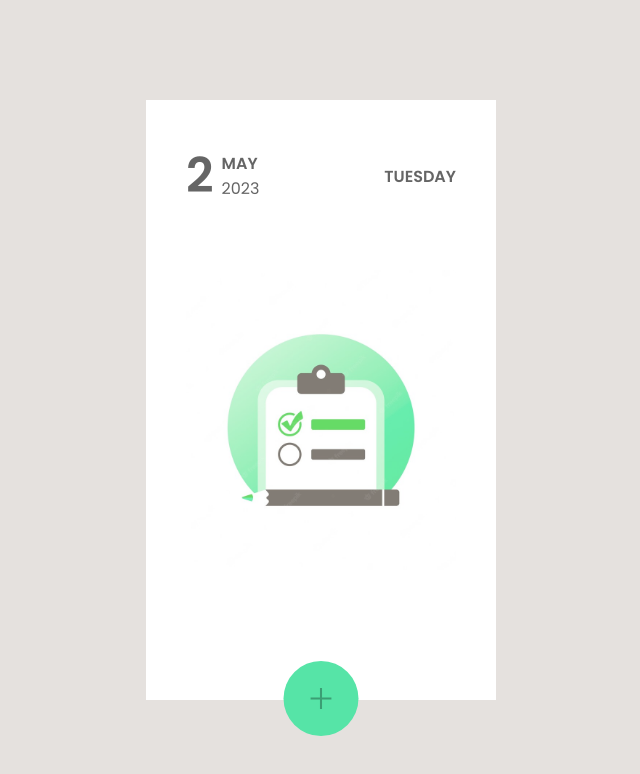
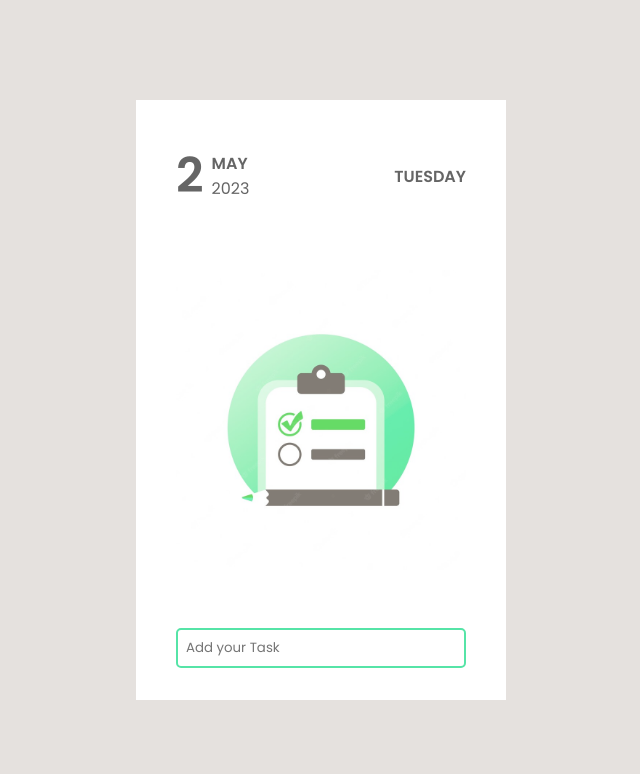
Before and after one commit to Kashyap2701/To-Do-List-in-React, a React (Vite) app: page / in a window 1280 px wide. Both pictures are taken after a click on the element 640 px from the left and 698 px from the top of the page. Shown: the top 774 px of the page, without its empty margins (319-959 px from the left). Built offline with nearby package versions, Linux system fonts and the light colour scheme.

Commit message:
Add input for adding task

```diff
--- a/src/App.css
+++ b/src/App.css
@@ -4,10 +4,16 @@
   margin: 0;
   padding: 0;
   box-sizing: border-box;
+  font-family: 'Poppins', sans-serif;
 }
 
-body{
-  font-family: 'Poppins', sans-serif;
+input{
+    padding: 0.5rem;
+    width: 100%;
+    outline: none;
+    color: #656565;
+    border: 2px solid #56E4A7;
+    border-radius: 5px;
 }
 
 .App{
@@ -21,7 +27,7 @@ body{
 
 .container{
   height: 75%;
-  min-width: 350px;
+  width: 370px;
   background-color: #ffff;
   padding: 40px;
   position: relative;
--- a/src/App.jsx
+++ b/src/App.jsx
@@ -1,3 +1,4 @@
+import { useEffect, useState } from 'react'
 import './App.css'
 import DisplayDate from './components/DisplayDate'
 import PlusButton from './components/PlusButton'
@@ -5,13 +6,35 @@ import TodoList from './components/TodoList'
 
 function App() {
 
+  const [isPlusButton,setPlusButton] = useState(true);
+  const [task,setTask] = useState('');
+
+
+  const PlusButtonHandler = ()=>{
+    setPlusButton(false);
+  }
+
+  const inputHandler = (e)=>{
+    if(e.key=='Enter'){
+      console.log(task);
+      setTask('');
+    }
+    else if(e.key=='Escape'){
+      console.log(e.key);
+      setPlusButton(true);
+    }
+  }
+
   return (
     <>
       <div className='App'>
         <div className='container'>
             <DisplayDate/>
             <TodoList/>
-            <PlusButton/>
+            { isPlusButton
+              ? <PlusButton handler={PlusButtonHandler}/>
+              : <input type="text" placeholder="Add your Task" value={task} onChange={(e)=>setTask(e.target.value)} onKeyDown={inputHandler} autoFocus/>
+            }
         </div>
       </div>
     </>
--- a/src/components/PlusButton.jsx
+++ b/src/components/PlusButton.jsx
@@ -1,11 +1,11 @@
 import { GrAdd } from "react-icons/gr";
 import style from './PlusButton.module.css';
 
-// stateless Component
-function PlusButton() {
+
+function PlusButton({handler}) {
   return (
-    <div className={style['add-icon']}>
-       <GrAdd  />
+    <div className={style['add-icon']}  onClick={handler} >
+       <GrAdd />
     </div>
   )
 }
```
